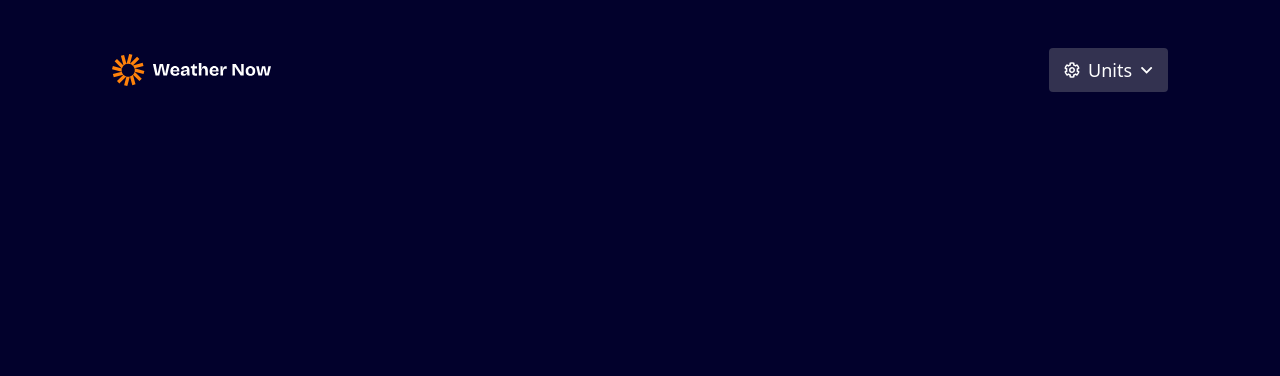
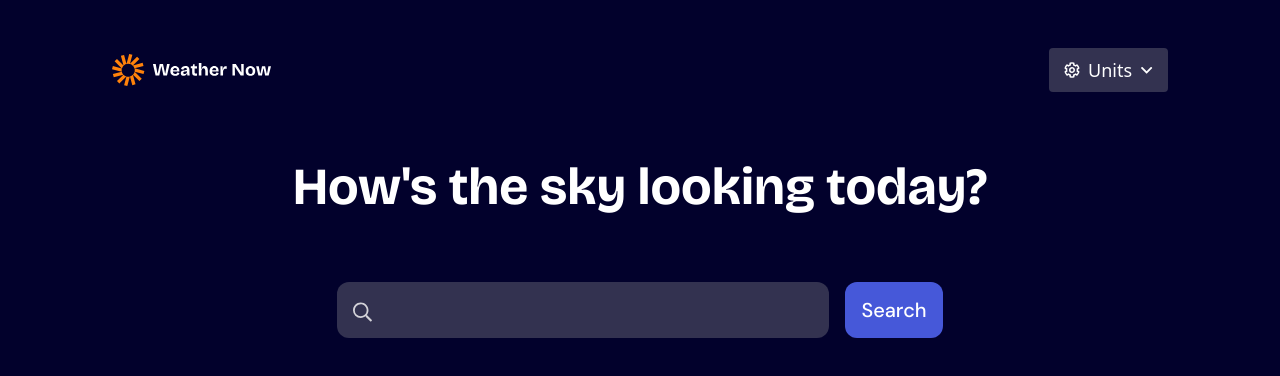
Before and after one commit to Ychnightder/weather-app-main, a React (Vite) app: page / in a window 1280 px wide. Shown: the top 376 px of the page. Built offline with nearby package versions, Linux system fonts and the light colour scheme.

Commit message:
fix vercel

```diff
--- a/src/app/App.jsx
+++ b/src/app/App.jsx
@@ -1,21 +1,15 @@
-// import { Title } from '../components/title/Title';
-// import { Search } from '../components/search/Search';
-// import { Nav } from '../components/nav/Nav';
+import { Title } from '../components/title/Title.jsx';
+import { Search } from '../components/search/Search.jsx';
 import { Nav } from '../components/nav/Nav.jsx';
 
 function App() {
 	return (
 		<div className="lg:px-28 lg:pt-12 md:px-20 md:pt-15 px-5 pt-10">
-			{
-				<Nav />
-				/* <Nav />
-				<Title text="How's the sky looking today?" />
-				<div className="w-full flex items-center justify-center">
-					<Search />
-				</div>
-
-				*/
-			}
+			<Nav />
+			<Title text="How's the sky looking today?" />
+			<div className="w-full flex items-center justify-center">
+				<Search />
+			</div>
 		</div>
 	);
 }
```
